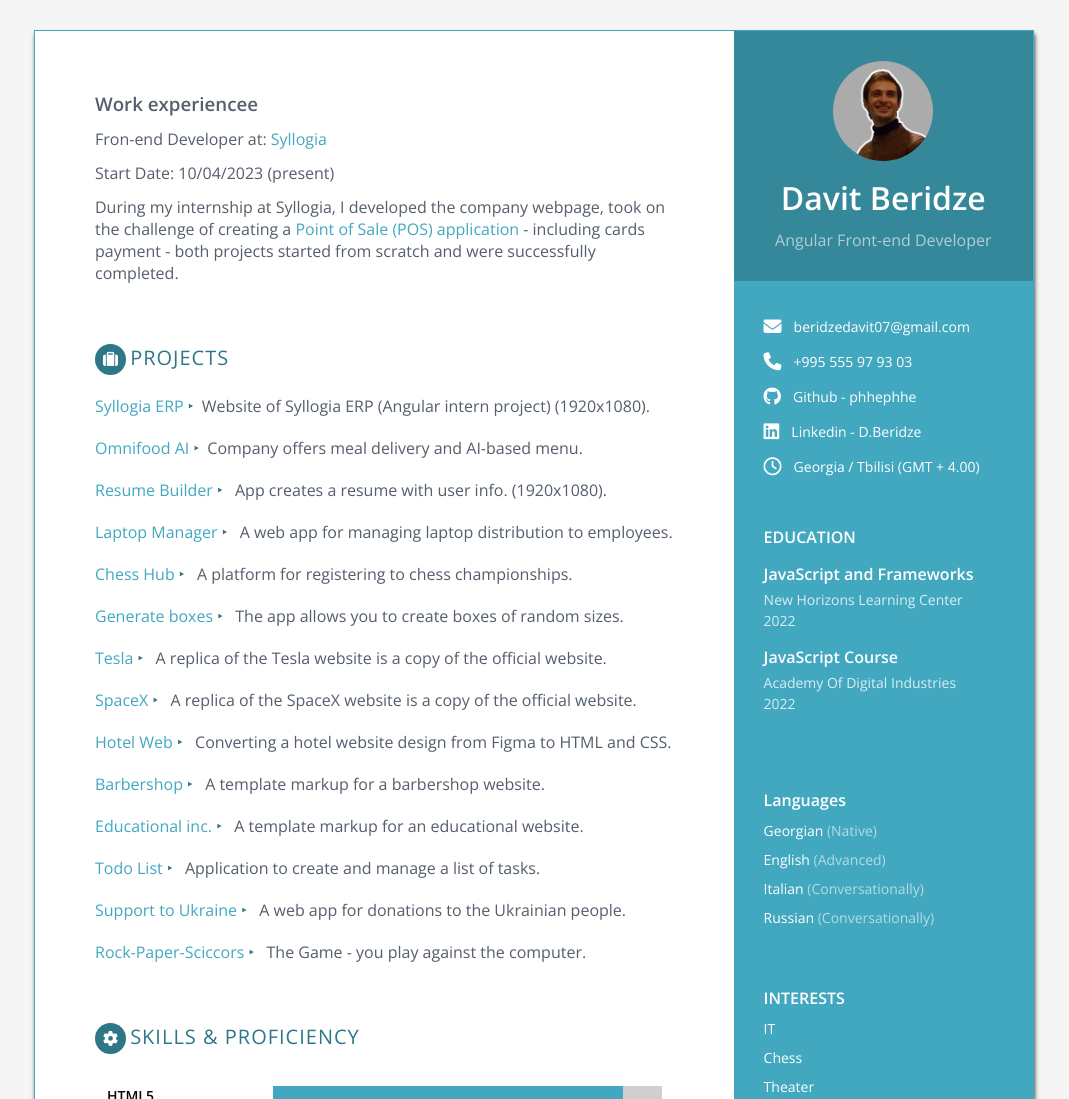
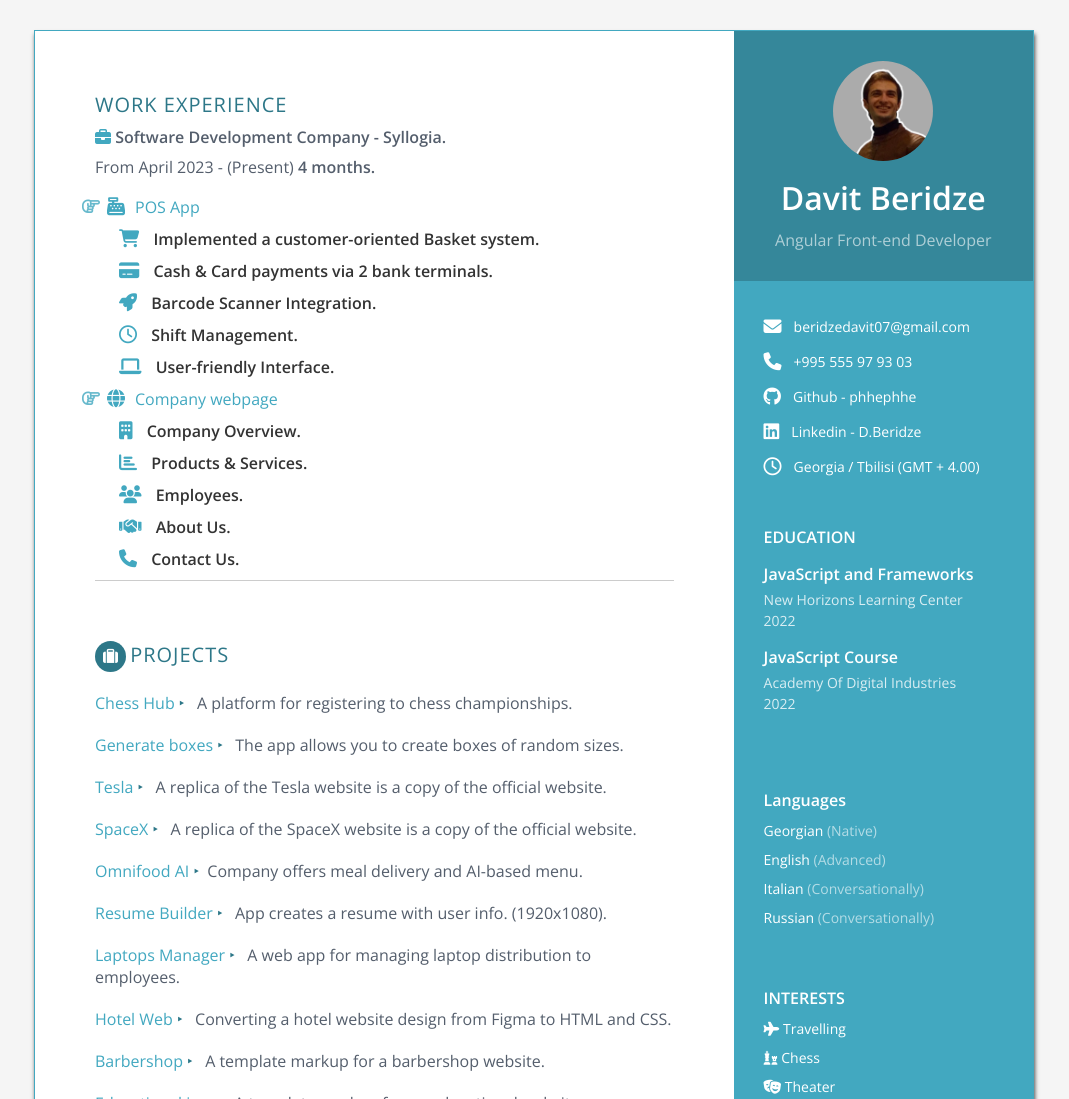
Before and after one commit to phhephhe/CV-webpage, a plain HTML site: page index.html in a window 1280 px wide. Shown: the top 1099 px of the page, without its empty margins (106-1175 px from the left). Drawn offline with nearby package versions, Linux system fonts and the light colour scheme.

Commit message:
add experience

```diff
--- /dev/null
+++ b/app.js
@@ -0,0 +1,18 @@
+//Current Date
+let dateEl = document.getElementById("date");
+let currDate = new Date().getFullYear();
+dateEl.textContent = currDate;
+
+// Count months working in Syllogia
+function monthesInSyllogia() {
+  const targetDate = new Date(2023, 3, 1); // April 2023 (Note: Months are 0-indexed, so April is 3)
+  const currentDate = new Date();
+  const diffInMonths =
+    (currentDate.getFullYear() - targetDate.getFullYear()) * 12 +
+    (currentDate.getMonth() - targetDate.getMonth());
+  return diffInMonths;
+}
+
+const workingInSyllogiaCounter = document.getElementById("workingInSyllogia");
+const monthsCount = monthesInSyllogia();
+workingInSyllogiaCounter.textContent = `${monthsCount} months.`;
--- a/index.html
+++ b/index.html
@@ -25,51 +25,92 @@
       <!-- Left container -->
       <div class="left">
         <!-- work experience container -->
-        <div class="work-experience">
-          <!-- syllogia -->
-          <div class="syllogia-container">
-            <h3>Work experiencee</h3>
-            <div class="company">
-              <span>Fron-end Developer at: </span>
+        <div class="container">
+          <h2 class="work-experience">WORK EXPERIENCE</h2>
+          <h4>
+            <i class="fas fa-briefcase" style="color: #42a8c0"></i> Software
+            Development Company - Syllogia.
+          </h4>
+          <p>
+            From April 2023 - (Present)
+            <strong><span id="workingInSyllogia"></span></strong>
+          </p>
+
+          <ul>
+            <li>
               <a
-                class="syllogiaPage"
+                title="Work Flow"
+                target="_blank"
+                href="https://drive.google.com/file/d/1yPGcIC5tEuRd4ru2MMB7utbTQxlHCjh8/view?usp=sharing"
+                class="company-link"
+              >
+                <i class="fas fa-cash-register"></i>
+                POS App
+                <i class="far fa-hand-point-right hand-icon"></i>
+              </a>
+              <ul>
+                <li>
+                  <i class="fas fa-shopping-cart"></i
+                  ><strong>
+                    Implemented a customer-oriented Basket system.</strong
+                  >
+                </li>
+                <li>
+                  <i class="fas fa-credit-card"></i>
+                  <strong> Cash & Card payments via 2 bank terminals.</strong>
+                </li>
+                <li>
+                  <i class="fas fa-rocket"></i
+                  ><strong> Barcode Scanner Integration.</strong>
+                </li>
+                <li>
+                  <i class="far fa-clock"></i>
+                  <strong>Shift Management.</strong>
+                </li>
+                <li>
+                  <i class="fas fa-laptop"></i
+                  ><strong> User-friendly Interface.</strong>
+                </li>
+              </ul>
+            </li>
+            <li>
+              <a
+                class="company-link"
                 href="https://demo.syllogia.ge/"
                 target="_blank"
-                rel="noopener noreferrer"
+                ><i class="fas fa-globe"></i>
+                <i class="far fa-hand-point-right hand-icon"></i>
+                Company webpage</a
               >
-                Syllogia</a
-              >
-            </div>
-            <span> Start Date: 10/04/2023 (present)</span>
 
-            <div class="dates">
-              <span class="start-date"
-                >During my internship at Syllogia, I developed the company
-                webpage, took on the challenge of creating a
-                <a
-                  target="_blank"
-                  href="https://drive.google.com/file/d/1yPGcIC5tEuRd4ru2MMB7utbTQxlHCjh8/view?usp=sharing"
-                  class="syllogiaPage"
-                >
-                  Point of Sale (POS) application</a
-                >
-                - including cards payment - both projects started from scratch
-                and were successfully completed.
-              </span>
-            </div>
-          </div>
-
-          <!--  -->
-
-          <!-- work experience container -->
+              <ul>
+                <li>
+                  <i class="fas fa-building"></i>
+                  <strong>Company Overview.</strong>
+                </li>
+                <li>
+                  <i class="fas fa-chart-bar"></i>
+                  <strong>Products & Services.</strong>
+                </li>
+                <li>
+                  <i class="fas fa-users"></i> <strong>Employees.</strong>
+                </li>
+                <li>
+                  <i class="fas fa-handshake"></i> <strong>About Us.</strong>
+                </li>
+                <li>
+                  <i class="fas fa-phone"></i> <strong>Contact Us.</strong>
+                </li>
+              </ul>
+            </li>
+          </ul>
         </div>
-
         <div class="projects-container">
           <div class="section-title">
             <i class="fa fa-suitcase icon" aria-hidden="true"></i>
             <span>PROJECTS</span>
           </div>
-          <div class="project">
+          <!-- <div class="project">
             <a
               href="https://demo.syllogia.ge/"
               target="_blank"
@@ -80,36 +121,8 @@
               >Website of Syllogia ERP (Angular intern project)
               (1920x1080).</span
             >
-          </div>
-          <div class="project">
-            <a
-              href="https://phhephhe.github.io/Omnifood/"
-              target="_blank"
-              rel="noopener noreferrer"
-              >Omnifood AI</a
-            >
-            <span>Company offers meal delivery and AI-based menu.</span>
-          </div>
-          <div class="project">
-            <a
-              href="https://phhephhe.github.io/Redberry-Task/"
-              target="_blank"
-              rel="noopener noreferrer"
-              >Resume Builder</a
-            >
-            <span> App creates a resume with user info. (1920x1080). </span>
-          </div>
-          <div class="project">
-            <a
-              href="https://phhephhe.github.io/Redberry_Assignment/"
-              target="_blank"
-              rel="noopener noreferrer"
-              >Laptop Manager</a
-            >
-            <span>
-              A web app for managing laptop distribution to employees.
-            </span>
-          </div>
+          </div> -->
+
           <div class="project">
             <a
               href="https://phhephhe.github.io/The-Queen-s-Gambit/"
@@ -148,6 +161,35 @@
             >
             <span>
               A replica of the SpaceX website is a copy of the official website.
+            </span>
+          </div>
+          <div class="project">
+            <a
+              href="https://phhephhe.github.io/Omnifood/"
+              target="_blank"
+              rel="noopener noreferrer"
+              >Omnifood AI</a
+            >
+            <span>Company offers meal delivery and AI-based menu.</span>
+          </div>
+          <div class="project">
+            <a
+              href="https://phhephhe.github.io/Redberry-Task/"
+              target="_blank"
+              rel="noopener noreferrer"
+              >Resume Builder</a
+            >
+            <span> App creates a resume with user info. (1920x1080). </span>
+          </div>
+          <div class="project">
+            <a
+              href="https://phhephhe.github.io/Redberry_Assignment/"
+              target="_blank"
+              rel="noopener noreferrer"
+              >Laptops Manager</a
+            >
+            <span>
+              A web app for managing laptop distribution to employees.
             </span>
           </div>
           <div class="project">
@@ -242,7 +284,7 @@
             <div class="skill">
               <div class="skill-name">TypeScript</div>
               <div class="skill-level">
-                <div class="level-bar learning" style="width: 40%">
+                <div class="level-bar learning" style="width: 50%">
                   Learning
                 </div>
               </div>
@@ -250,7 +292,7 @@
             <div class="skill">
               <div class="skill-name">Angular</div>
               <div class="skill-level">
-                <div class="level-bar learning" style="width: 40%">
+                <div class="level-bar learning" style="width: 50%">
                   Learning
                 </div>
               </div>
@@ -355,9 +397,10 @@
         <div class="interests-container">
           <div>INTERESTS</div>
           <ul class="interests-list">
-            <li>IT</li>
-            <li>Chess</li>
-            <li>Theater</li>
+            <li><i class="fas fa-plane"></i> Travelling</li>
+            <li><i class="fas fa-chess"></i> Chess</li>
+            <li><i class="fas fa-theater-masks"></i> Theater</li>
+            <li><i class="fas fa-swimmer"></i> Swim</li>
           </ul>
         </div>
       </div>
@@ -382,10 +425,6 @@
       <span id="date"></span>
     </div>
 
-    <script>
-      let dateEl = document.getElementById("date");
-      let currDate = new Date().getFullYear();
-      dateEl.textContent = currDate;
-    </script>
+    <script src="app.js"></script>
   </body>
 </html>
--- a/style.css
+++ b/style.css
@@ -115,15 +115,81 @@ body {
   padding: 60px;
 }
 /* work experience */
-.syllogia-container{
-    display: flex;
-    flex-direction:column;
-    gap:12px;
+.work-experience {
+  color: #2d7788;
+  font-size: 20px;
+  font-weight: 400;
+  letter-spacing: 0.05em;
 }
-.syllogiaPage {
+.container {
+  display: flex;
+  flex-direction: column;
+  gap: 8px;
+  border-bottom: 1px solid #ccc;
+}
+
+.container ul {
+  margin-left: 12px;
+  list-style: none;
+}
+
+.container ul li {
+  margin: 10px 0;
+}
+
+.container ul li strong {
+  font-weight: bold;
+  color: #333;
+}
+
+.container ul li i {
+  margin-right: 10px;
+  font-size: 18px;
+  color: #42a8c0;
+}
+/* Company link */
+
+.company-link {
   text-decoration: none;
   color: #42a8c0;
+  display: flex;
+  align-items: center;
+  margin-top: 5px;
+  position: relative;
 }
+
+.company-link i {
+  font-size: 18px;
+  margin-right: 5px;
+}
+
+.transaction-icon {
+  font-size: 18px;
+  color: #007bff;
+  margin-left: 5px;
+}
+
+.hand-icon {
+  position: absolute;
+  top: 50%;
+  left: -25px;
+  transform: translateY(-50%);
+  font-size: 24px;
+  color: #007bff;
+  opacity: 0;
+  animation: promptAnimation 4s infinite;
+}
+
+@keyframes promptAnimation {
+  0%,
+  100% {
+    opacity: 0;
+  }
+  50% {
+    opacity: 1;
+  }
+}
+
 /* icons */
 .projects-container {
   margin: 60px 0px;
```
